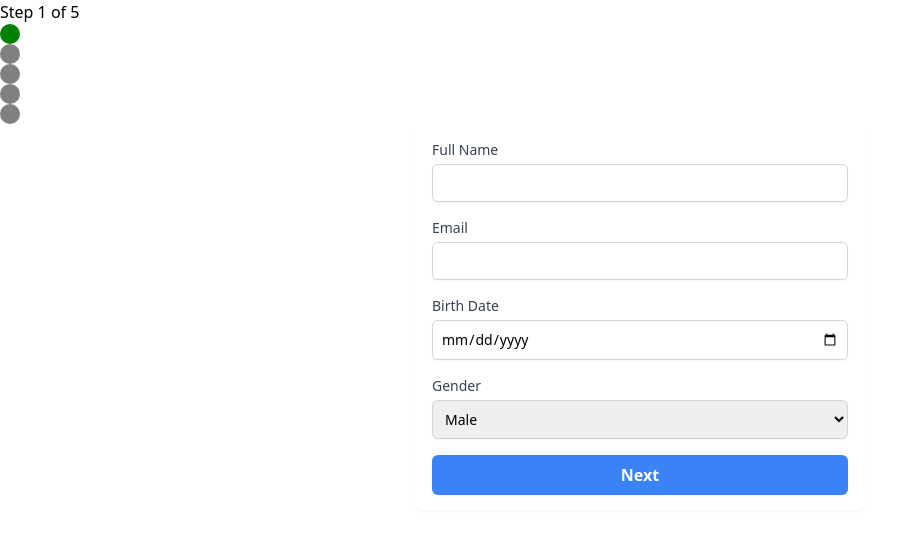
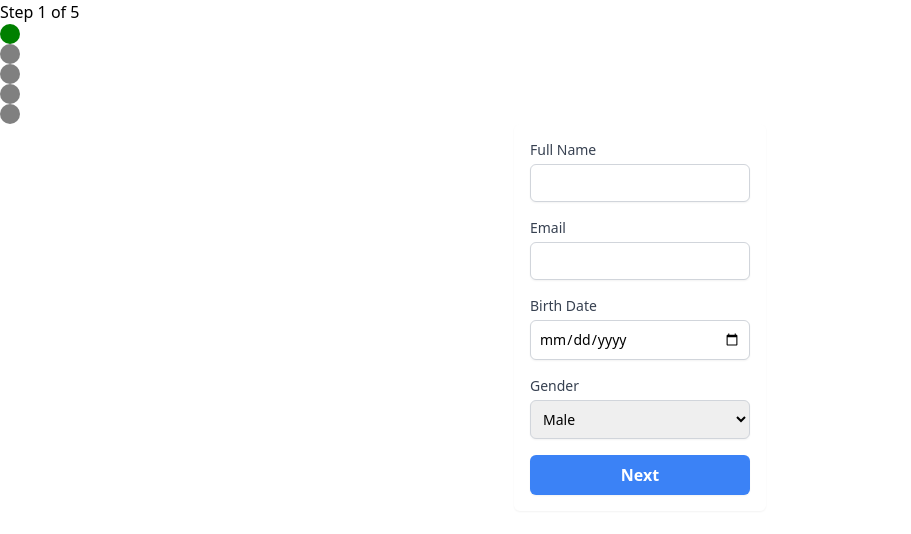
Before and after one commit to Ericsilvaa/app-react-ts-composition, a React (Vite) app: page / in a window 1280 px wide. Shown: the top 534 px of the page, without its empty margins (0-911 px from the left). Built offline with nearby package versions, Linux system fonts and the light colour scheme.

Commit message:
refactor: refactoração novos estilos

```diff
--- a/src/Interview-questions/8-multi-steps-form/components/form/steps/FormSteps.tsx
+++ b/src/Interview-questions/8-multi-steps-form/components/form/steps/FormSteps.tsx
@@ -9,13 +9,13 @@ const FormSteps = () => {
   const { currentStep } = useFormContext()
 
   return (
-    <>
+    <div className='flex'>
       {currentStep === 1 && <Step1 />}
       {currentStep === 2 && <Step2 />}
       {currentStep === 3 && <Step3 />}
       {currentStep === 4 && <Step4 />}
       {currentStep === 5 && <ReviewAndConfirmation />}
-    </>
+    </div>
   )
 }
 
```
